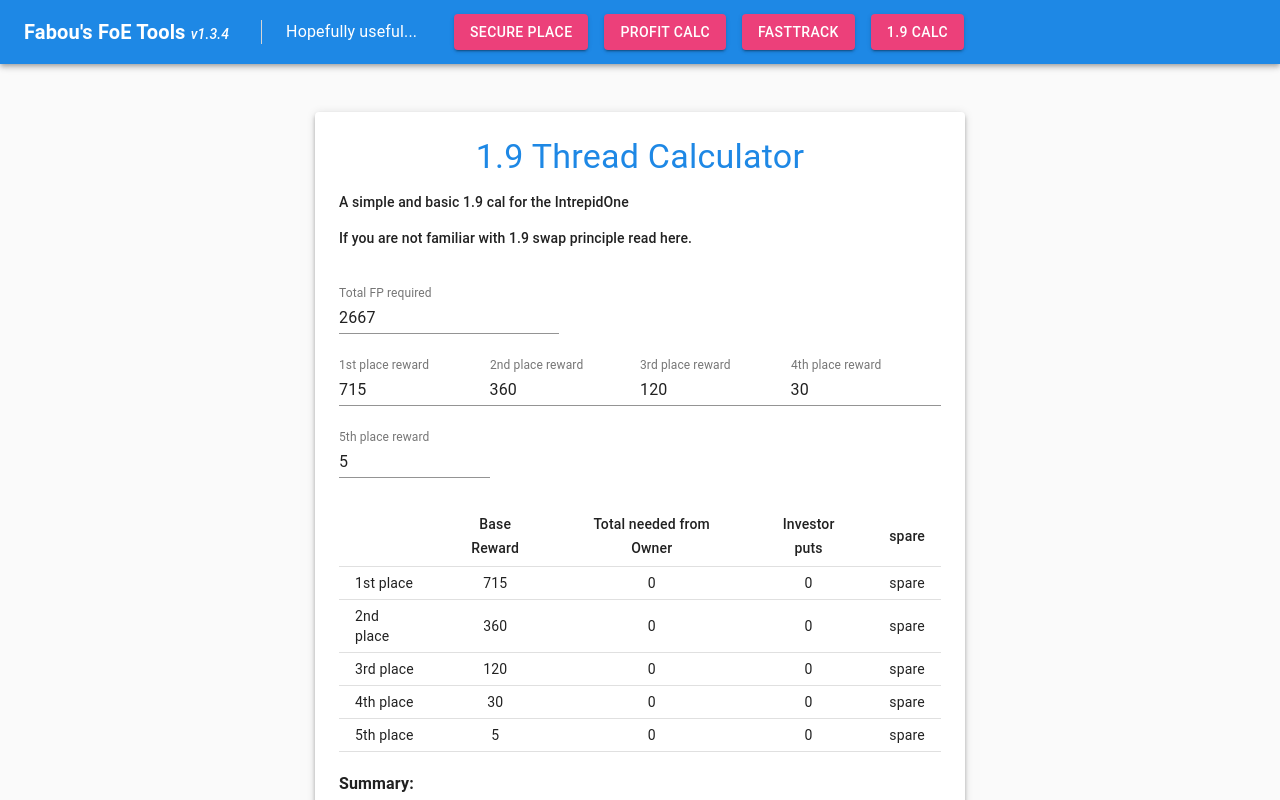
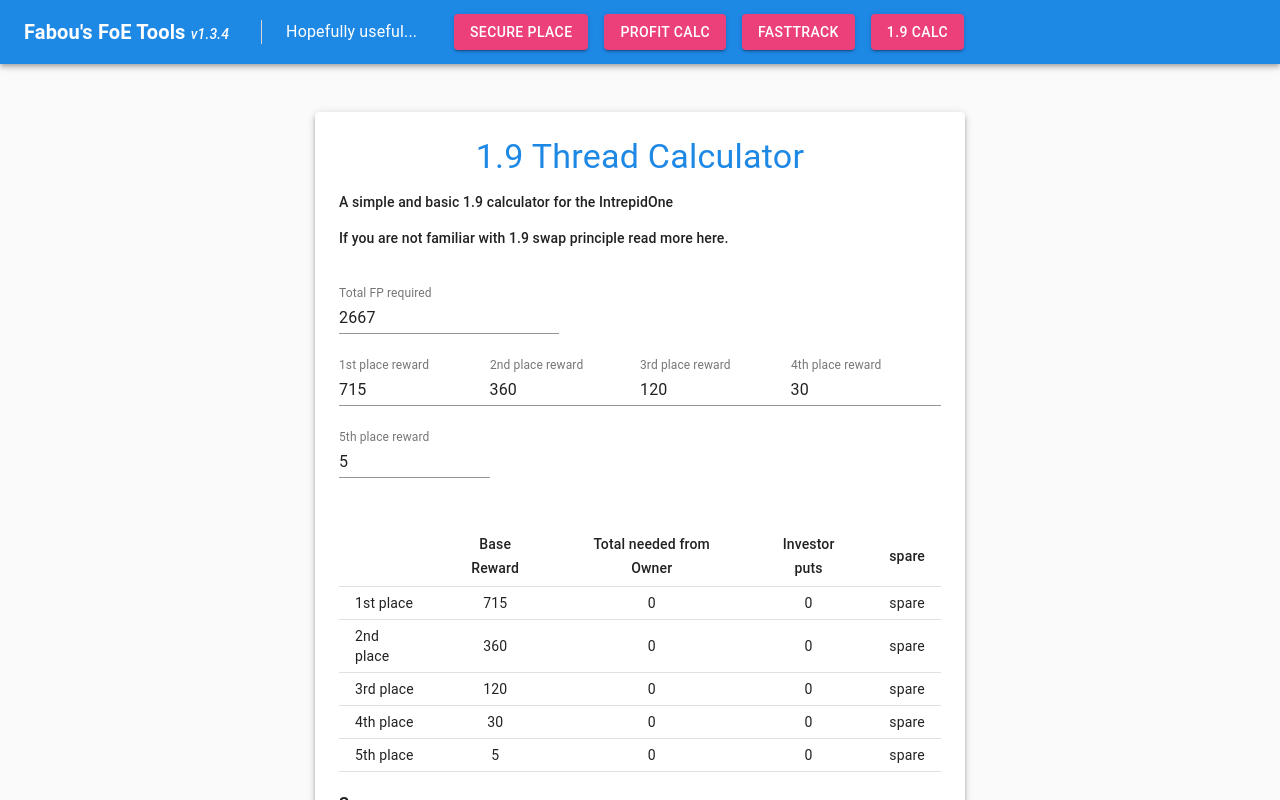
Before and after one commit to fabou78/forgecalc, a React (Create React App) app: page / in a window 1280 px wide. Shown: the top 800 px of the page. Built offline with nearby package versions, Linux system fonts and the light colour scheme.

Commit message:
Fixed a few warning seen from JS console

```diff
--- a/src/components/Navbar.jsx
+++ b/src/components/Navbar.jsx
@@ -41,7 +41,7 @@ class Navbar extends Component {
     return (
       <div className={classes.root}>
         <AppBar className={classes.appBar} position='static' color='primary'>
-          <Grid container spacing={24} alignItems='baseline'>
+          <Grid container spacing={0} alignItems='baseline'>
           <Grid item xs={12} className={classes.flex}>
             <Toolbar>
               <Typography variant='h6' color='inherit'>
--- a/src/components/One9.jsx
+++ b/src/components/One9.jsx
@@ -237,7 +237,7 @@ class One9 extends Component {
     return (
       <div className={classes.layout}>
         <Paper className={classes.paper} elevation={4}>
-          <Grid container spacing={24}>
+          <Grid container spacing={0}>
             <Grid item xs={12}>
               <Typography variant='h4' align='center' color='primary'>
                 1.9 Thread Calculator
@@ -245,10 +245,10 @@ class One9 extends Component {
             </Grid>
             <Grid item xs={12}>
               <Typography variant='subtitle2'>
-                <p fontStyle="italic">A simple and basic 1.9 cal for the IntrepidOne</p>
+                <p fontStyle="italic">A simple and basic 1.9 calculator for the IntrepidOne</p>
               </Typography>
               <Typography className={classes.info2} variant='subtitle2'>
-                If you are not familiar with 1.9 swap principle read here.
+                If you are not familiar with 1.9 swap principle read more here.
               </Typography><br></br>
             </Grid>
             <Grid item xs={12}>
@@ -315,7 +315,7 @@ class One9 extends Component {
             </Grid>
 
             <Grid item xs={12}>
-              <br></br>
+              <br></br><br></br>
               <Table className={classes.table} size="small">
                 <TableHead>
                   {(!isNaN(this.state.totfpreq) && this.state.totfpreq!==0 &&
@@ -426,8 +426,8 @@ class One9 extends Component {
                     {(this.state.msg2!=='') && <Typography>&nbsp;&nbsp;{this.state.msg2}<br></br></Typography>}
                     {(this.state.msg3!=='') && <Typography>&nbsp;&nbsp;{this.state.msg3}<br></br></Typography>}
                     {(this.state.msg4!=='') && <Typography>&nbsp;&nbsp;{this.state.msg4}<br></br></Typography>}
-                    <p><strong>NOTE:</strong> Please make sure you post in order 1st, 2nd, 3rd & 4th (un-ordered posting has caused some issues in the past).</p>
-
+                    <br></br>
+                    <strong>NOTE:</strong> Please make sure you post in order 1st, 2nd, 3rd & 4th (un-ordered posting has caused some issues in the past).
                   </Typography>
                 </Fragment>
               }
```
